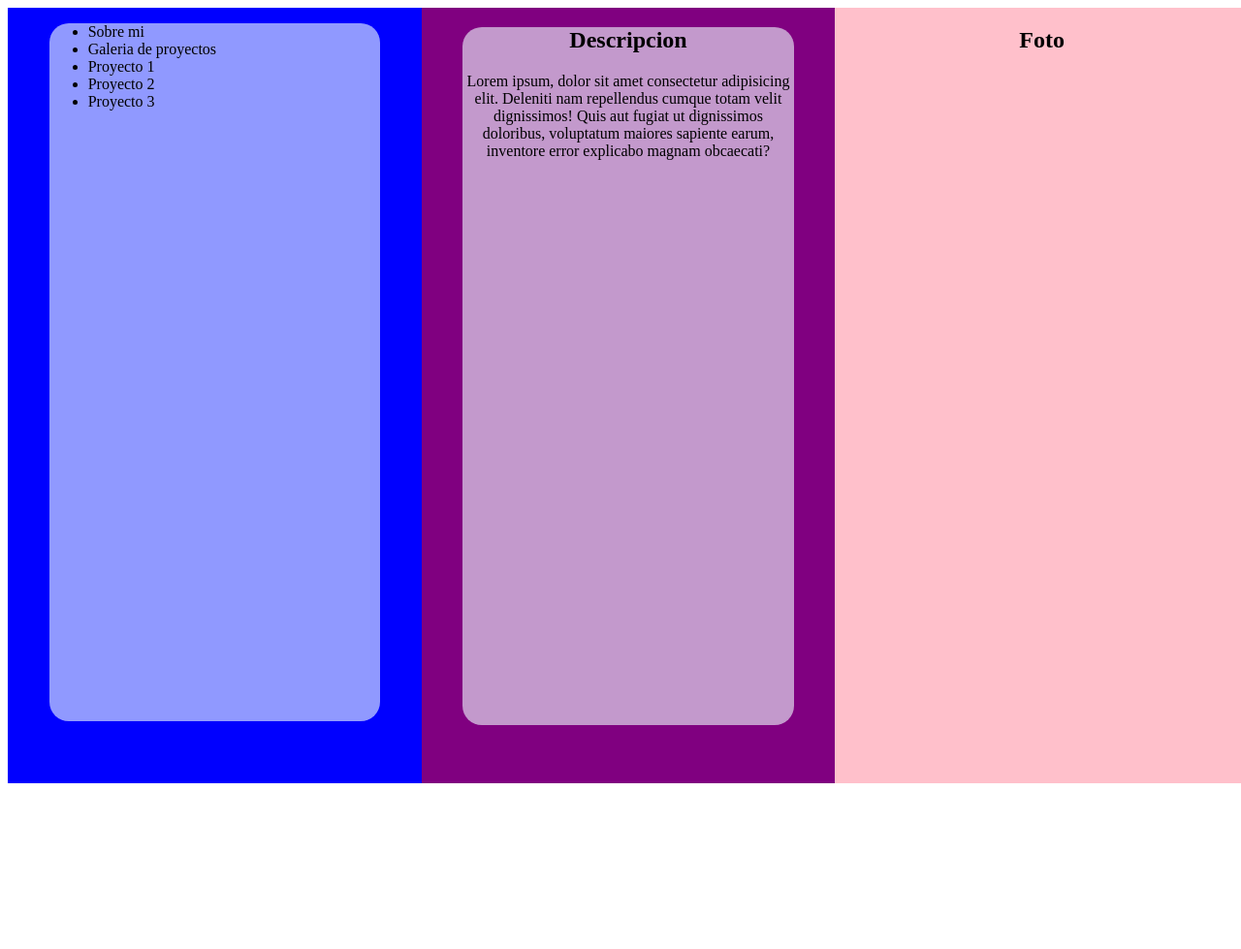
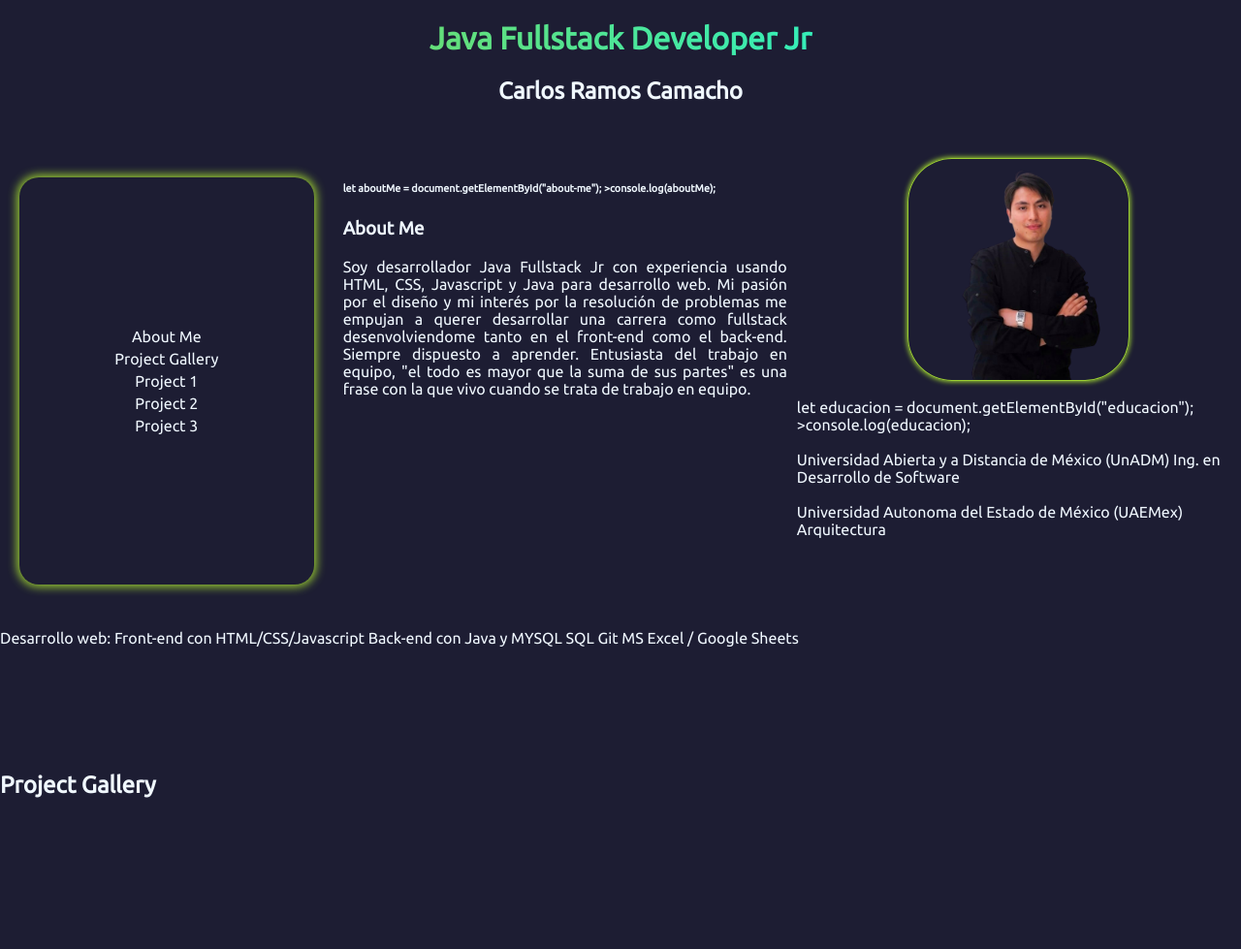
Before and after one commit to Carramoz/Portafolio, a plain HTML site: page index.html in a window 1280 px wide. Shown: the top 979 px of the page at 97% size. Before the commit the page ends 816 px from the top, so only its background shows below. Drawn offline with Linux system fonts and the light colour scheme.

Commit message:
Se agregaron cambios para seguir trabajando

```diff
--- a/css/styles.css
+++ b/css/styles.css
@@ -1,42 +1,96 @@
 *{
     box-sizing: border-box;
+    font-family: "Ubuntu", sans-serif;
 }
 body{
     width: 100%;
-    height: 100vh;
+    height: 200vh;
+    margin: 0;
+    background-color:rgb(29, 29, 51);
+    color: aliceblue;
 }
 .grid-container{
-    width: 100%;
-    height: 100vh;
     display: grid;
-    grid-template-columns: repeat(3, 1fr);
+    grid-template-columns: 1.5fr 2fr 2fr;
+    grid-template-rows: 2fr 6fr 2fr;
+    grid-template-areas:
+    "header header header"
+    "nav main main"
+    "stack stack stack";
+    margin: 0;
+    padding: 0;
+    gap: 10px;
+}
+header{
+    grid-area: header;
+    text-align: center;
+    padding: 0;
+    margin: 0;
+}
+header h1{
+    background: linear-gradient(90deg, yellowgreen, aqua);
+    -webkit-background-clip: text;
+    -webkit-text-fill-color: transparent;
+    padding: 0;
+}
+header h2{
     margin: 0;
     padding: 0;
 }
-#menu{
-    background-color: blue;
+.menu-nav{
+   grid-area: nav;
+   background-color: transparent;
+   box-shadow: 0 0 10px 2.5px yellowgreen;
+   border-radius: 20px;
+   margin: 20px;
+   text-align: center;
+   display: flex;
+}
+nav > ul{
+    display: flex;
+    flex-direction: column;
+    width: 100%;
+    list-style: none;
+    margin: auto auto;
+    padding: 2px;
+}
+nav > ul > li{
+    margin: 2.5px 0;
+}
+main{
+    display: flex;
+    flex-direction: row-reverse;
+    margin: 0;
+    padding: 0;
+    grid-area: main;
+    background-color: transparent;
+    gap: 10px;
+}
+.photo-container{
+    display: flex;
+    flex-direction: column;
+    width: 50%;
+    margin: 0;
     padding: 0;
 }
-#descripcion{
-    background-color: purple;
+.photo-container img{
+    width: 50%;
+    height: 50%;
+    margin: 0 auto;
+    border: 0.5px solid yellowgreen;
+    box-shadow: 0 0 5px 1px yellowgreen;
+    border-radius: 20%;
+    object-fit: contain;
 }
-#foto{
-    background-color: pink;
-    text-align: center;
+.about-me{
+    width: 50%;
+    margin: 0;
+    padding: 0;
+    text-align: justify;
 }
-.menu-nav{
-    width: 80%;
-    height: 90vh;
-    margin: auto auto;
-    background-color: rgba(240, 255, 255, 0.6);
-    border-radius: 20px;
-
+.stack{
+    grid-area: stack;
 }
-.texto-descripcion{
-    width: 80%;
-    height: 90vh;
-    margin: auto auto;
-    background-color: rgba(240, 255, 255, 0.6);
-    border-radius: 20px;
-    text-align: center;
+h2{
+    margin: 0 auto;
 }
--- a/index.html
+++ b/index.html
@@ -4,30 +4,77 @@
     <meta charset="UTF-8">
     <meta name="viewport" content="width=device-width, initial-scale=1.0">
     <link rel="stylesheet" href="./css/styles.css">
+    <link rel="stylesheet"
+  href="https://fonts.googleapis.com/css?family=Ubuntu">
     <title>Portafolio</title>
 </head>
 <body>
-    <main class="grid-container">
-        <div id="menu" class="container">
-            <nav class="menu-nav">
-                <ul>
-                    <li>Sobre mi</li>
-                    <li>Galeria de proyectos</li>
-                    <li>Proyecto 1</li>
-                    <li>Proyecto 2</li>
-                    <li>Proyecto 3</li>
-                </ul>
-            </nav>
-        </div>
-        <div id="descripcion" class="container">
-            <div class="texto-descripcion">
-                <h2>Descripcion</h2>
-                <p>Lorem ipsum, dolor sit amet consectetur adipisicing elit. Deleniti nam repellendus cumque totam velit dignissimos! Quis aut fugiat ut dignissimos doloribus, voluptatum maiores sapiente earum, inventore error explicabo magnam obcaecati?</p>
-            </div>
-        </div>
-        <div id="foto" class="container">
-            <h2>Foto</h2>
+    <div class="grid-container">
+    <header>
+        <h1>Java Fullstack Developer Jr</h1>
+        <h2>Carlos Ramos Camacho</h2>
+    </header>
+    <nav class="menu-nav">
+        <ul>
+            <li>About Me</li>
+            <li>Project Gallery</li>
+            <li>Project 1</li>
+            <li>Project 2</li>
+            <li>Project 3</li>
+        </ul>
+    </nav>
+    <main>
+        <figure class="photo-container">
+            <img src="./src/img/WhatsApp_Image_2023-07-18_at_4.13.46_PM-removebg-preview.png" alt="">
+            <br>
+            <figcaption>let educacion = document.getElementById("educacion");
+                >console.log(educacion);
+                <br>
+                <br>
+                Universidad Abierta y a Distancia de México (UnADM)
+                Ing. en Desarrollo de Software
+                <br>
+                <br>
+                Universidad Autonoma del Estado de México (UAEMex)
+                Arquitectura
+            </figcaption>
+        </figure>
+        <div class="about-me">
+            <h6>let aboutMe = document.getElementById("about-me");
+                >console.log(aboutMe);
+            </h6>
+            <h3>About Me</h3>
+            <p>Soy desarrollador Java Fullstack Jr con experiencia
+                usando HTML, CSS, Javascript y Java para desarrollo
+                web.
+                Mi pasión por el diseño y mi interés por la resolución de
+                problemas me empujan a querer desarrollar una carrera
+                como fullstack desenvolviendome tanto en el front-end
+                como el back-end.
+                Siempre dispuesto a aprender. Entusiasta del trabajo en
+                equipo, "el todo es mayor que la suma de sus partes" es
+                una frase con la que vivo cuando se trata de trabajo en
+                equipo.
+                </p>
         </div>
     </main>
+    <section class="stack">
+        <p>Desarrollo web:
+            Front-end con HTML/CSS/Javascript
+            Back-end con Java y MYSQL
+            SQL
+            Git
+            MS Excel / Google Sheets</p>
+    </section>
+    <section>
+        <h2>Project Gallery</h2>
+        <div class="gallery-container">
+            <figure><img src="" alt=""></figure>
+            <figure><img src="" alt=""></figure>
+            <figure><img src="" alt=""></figure>
+            <figure><img src="" alt=""></figure>
+        </div>
+    </section>
+    </div>
 </body>
 </html>
```
Also changed, not shown: src/img/WhatsApp_Image_2023-07-18_at_4.13.46_PM-removebg-preview.png (added).
